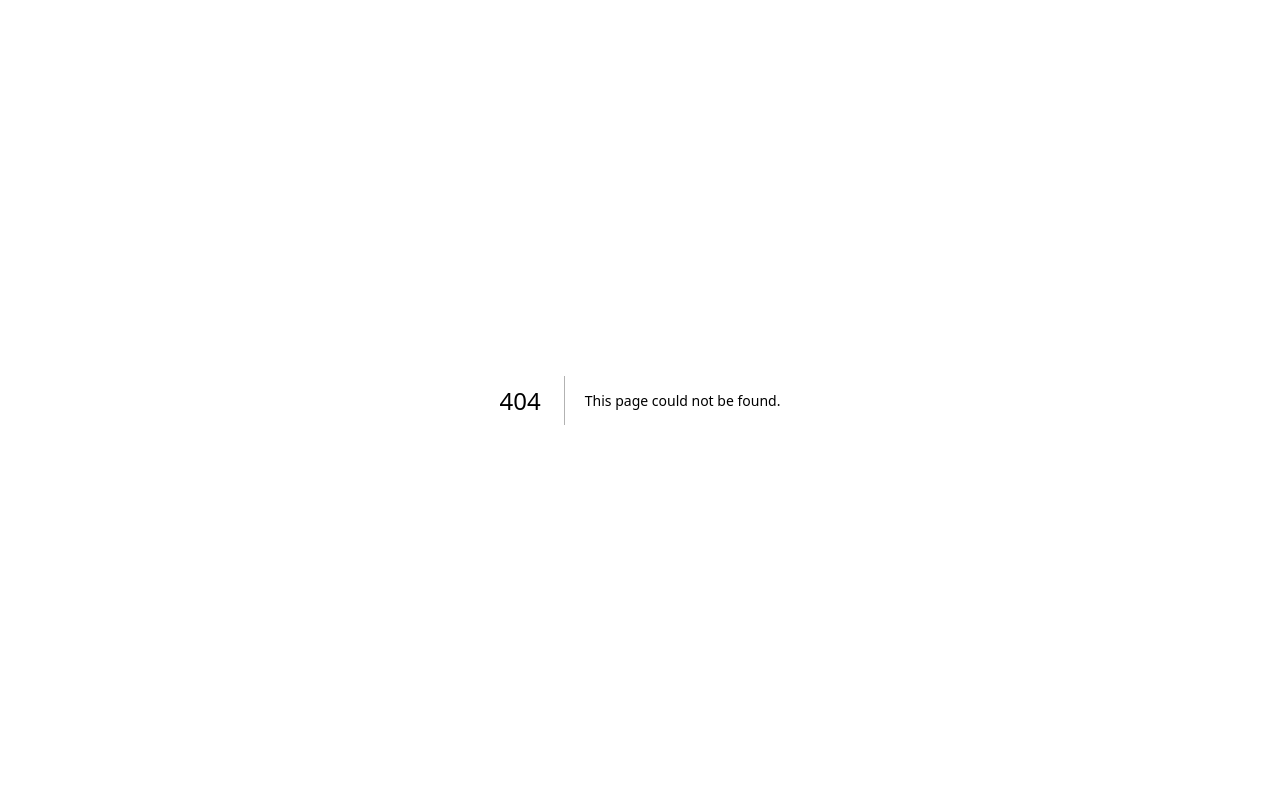
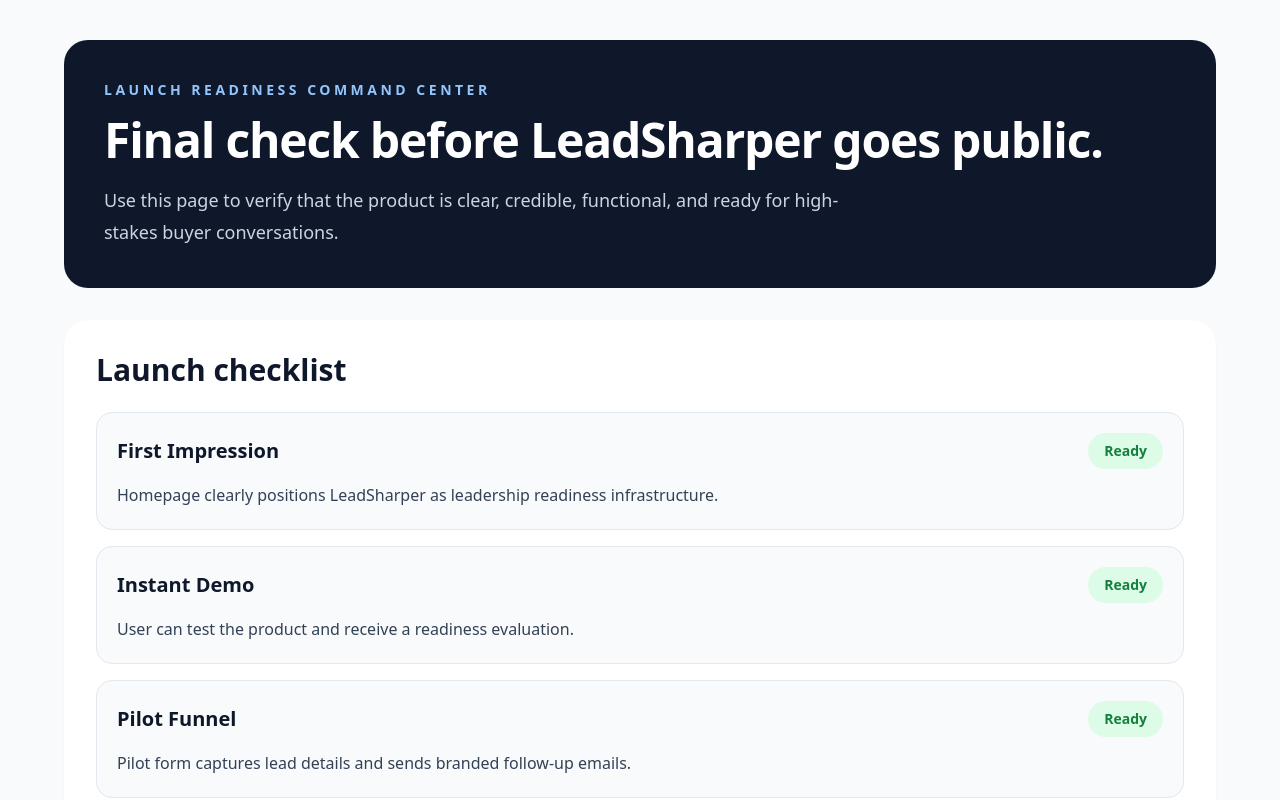
Before and after one commit to jmarc296-jpg/instructional-leadership-practice, a Next.js app: page /launch-room in a window 1280 px wide. Before the commit this address had no page. Shown: the top 800 px of the page. Built offline with nearby package versions, Linux system fonts and the light colour scheme.

Commit message:
Add launch readiness command center

```diff
--- /dev/null
+++ b/app/launch-room/page.tsx
@@ -0,0 +1,81 @@
+export default function LaunchRoomPage() {
+  const checks = [
+    { area: "First Impression", status: "Ready", note: "Homepage clearly positions LeadSharper as leadership readiness infrastructure." },
+    { area: "Instant Demo", status: "Ready", note: "User can test the product and receive a readiness evaluation." },
+    { area: "Pilot Funnel", status: "Ready", note: "Pilot form captures lead details and sends branded follow-up emails." },
+    { area: "District Value", status: "Ready", note: "District and superintendent pages show readiness, risk, and executive value." },
+    { area: "Buyer Assets", status: "Ready", note: "Data room, ROI, pricing, procurement, and board materials are available." },
+    { area: "Trust Layer", status: "Ready", note: "Security, privacy, and no-student-PII messaging are visible." },
+    { area: "Navigation", status: "Needs QA", note: "Confirm every visible button routes correctly before sharing." },
+    { area: "Mobile Experience", status: "Needs QA", note: "Test homepage, pilot form, instant demo, and district pages on phone." }
+  ]
+
+  return (
+    <main className="min-h-screen bg-slate-50 px-6 py-10">
+      <div className="mx-auto max-w-6xl space-y-8">
+        <section className="rounded-3xl bg-slate-900 p-10 text-white">
+          <p className="text-sm font-semibold uppercase tracking-[0.25em] text-blue-300">
+            Launch Readiness Command Center
+          </p>
+
+          <h1 className="mt-4 text-5xl font-semibold tracking-tight">
+            Final check before LeadSharper goes public.
+          </h1>
+
+          <p className="mt-5 max-w-3xl text-lg leading-8 text-slate-300">
+            Use this page to verify that the product is clear, credible, functional, and ready for high-stakes buyer conversations.
+          </p>
+        </section>
+
+        <section className="rounded-3xl bg-white p-8 shadow-sm">
+          <h2 className="text-3xl font-semibold text-slate-900">
+            Launch checklist
+          </h2>
+
+          <div className="mt-6 space-y-4">
+            {checks.map((check) => (
+              <div key={check.area} className="rounded-2xl border border-slate-200 bg-slate-50 p-5">
+                <div className="flex flex-wrap items-center justify-between gap-3">
+                  <h3 className="text-xl font-semibold text-slate-900">{check.area}</h3>
+                  <span className={`rounded-full px-4 py-2 text-sm font-semibold ${
+                    check.status === "Ready"
+                      ? "bg-green-100 text-green-700"
+                      : "bg-yellow-100 text-yellow-700"
+                  }`}>
+                    {check.status}
+                  </span>
+                </div>
+
+                <p className="mt-3 leading-7 text-slate-700">{check.note}</p>
+              </div>
+            ))}
+          </div>
+        </section>
+
+        <section className="rounded-3xl bg-blue-50 p-8">
+          <h2 className="text-3xl font-semibold text-slate-900">
+            Golden rule before sharing
+          </h2>
+
+          <p className="mt-4 max-w-3xl leading-8 text-slate-700">
+            If a buyer clicks it, it must work, explain itself, or stay hidden. Anything confusing should be fixed before outreach.
+          </p>
+
+          <div className="mt-6 flex flex-wrap gap-3">
+            <a href="/" className="rounded-2xl bg-blue-600 px-6 py-4 text-sm font-semibold text-white">
+              Review homepage
+            </a>
+
+            <a href="/instant-demo" className="rounded-2xl border border-slate-300 px-6 py-4 text-sm font-semibold text-slate-900">
+              Test instant demo
+            </a>
+
+            <a href="/pilot" className="rounded-2xl border border-slate-300 px-6 py-4 text-sm font-semibold text-slate-900">
+              Test pilot funnel
+            </a>
+          </div>
+        </section>
+      </div>
+    </main>
+  )
+}
```
